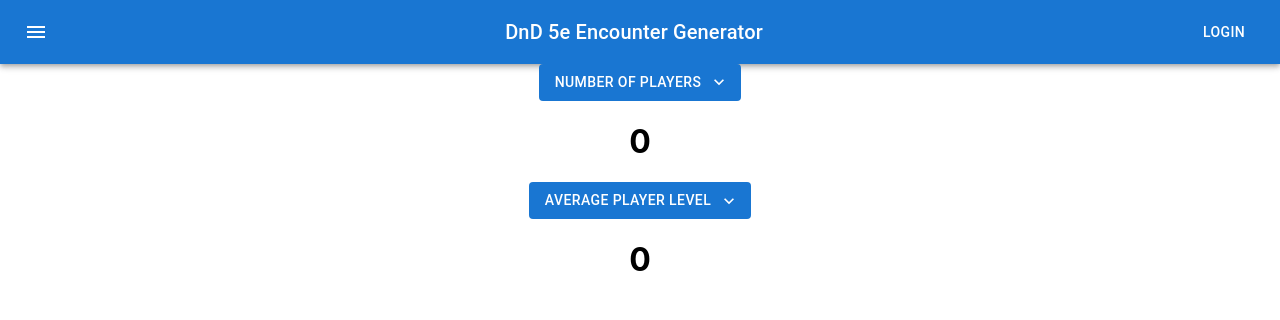
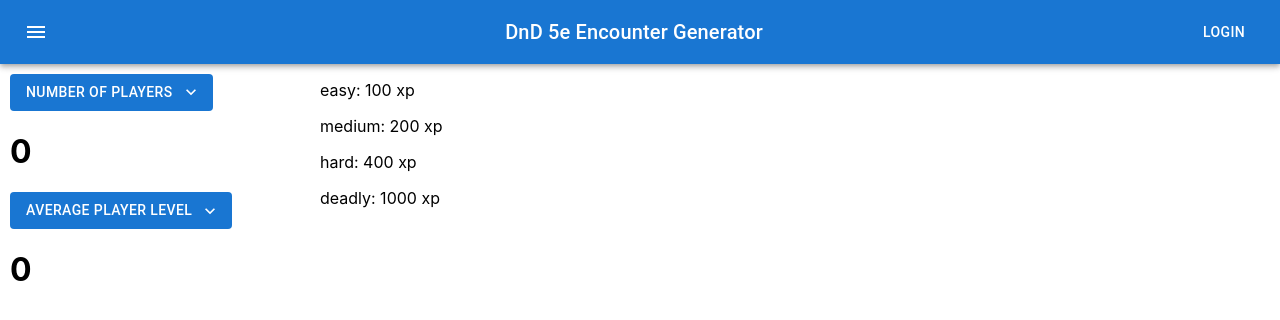
Before and after one commit to Bilowdz/dndencountergenerator, a React (Create React App) app: page / in a window 1280 px wide. Shown: the top 320 px of the page. Built offline with nearby package versions, Linux system fonts and the light colour scheme.

Commit message:
xp amounts (dummy values)

```diff
--- a/src/App.css
+++ b/src/App.css
@@ -36,3 +36,9 @@
     transform: rotate(360deg);
   }
 }
+
+.left {
+  float: left;
+  width: 300px;
+  padding: 10px;
+}
--- a/src/App.tsx
+++ b/src/App.tsx
@@ -6,10 +6,18 @@
 
 function App() {
   return (
-    <div className='App'>
-      <Topmenubar />
-      <Playermenu />
-      <Levelmenu />
+    <div>
+      <div className='App'>
+        <Topmenubar />
+      </div>
+      <div className='left'>
+        <Playermenu />
+        <Levelmenu />
+      </div>
+      <p>easy: 100 xp</p>
+      <p>medium: 200 xp</p>
+      <p>hard: 400 xp</p>
+      <p>deadly: 1000 xp</p>
     </div>
   )
 }
```
